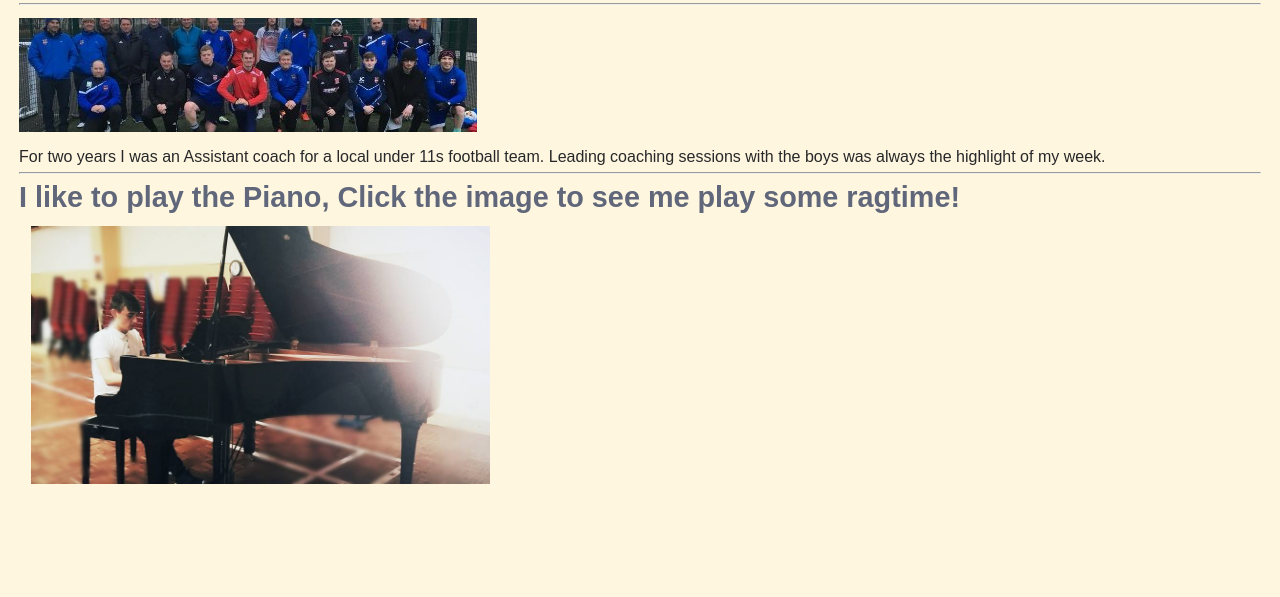
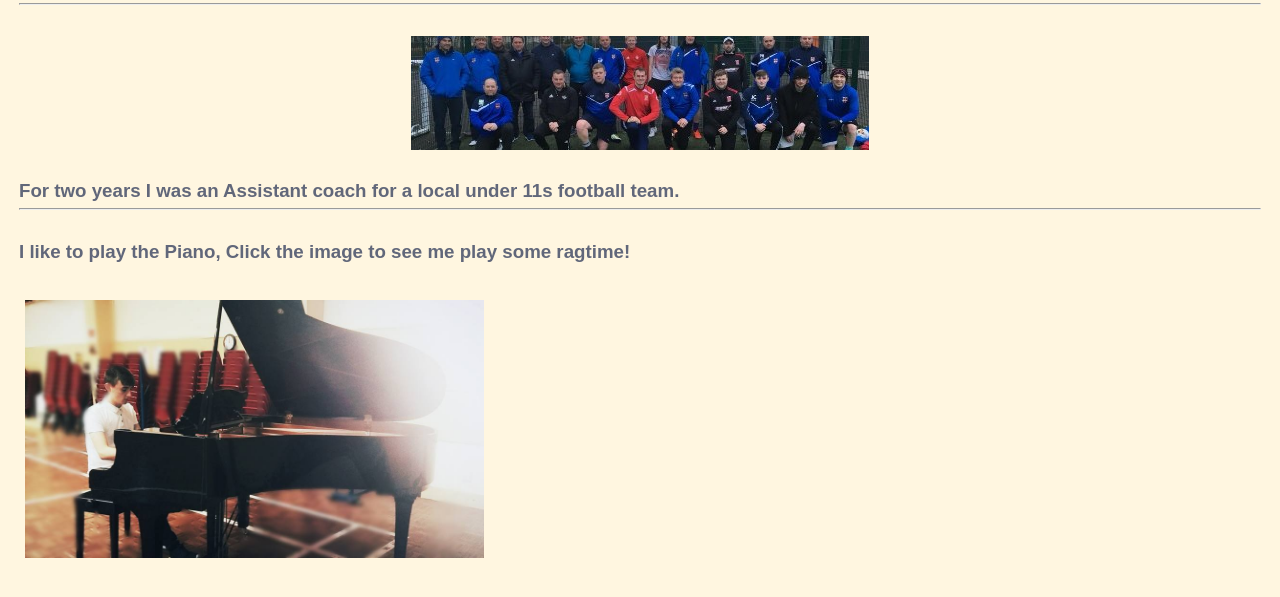
Before and after one commit to paracosm-0/HTML-Capstone_WebDevBootcamp, a plain HTML site: page Hobbies.html in a window 1280 px wide. Shown: the part 61-658 px from the top of the page. Drawn offline with Linux system fonts and the light colour scheme.

Commit message:
Add files via upload

```diff
--- a/Hobbies.html
+++ b/Hobbies.html
@@ -9,14 +9,18 @@
 <body>
     <h1>My Hobbies</h1>
     <hr />
-    <img src="./About_me.jpeg" />
+    <br />
+    <img class="profile" src="./About_me.jpeg" />
+    <br />
+    <p >
+       <h3>For two years I was an Assistant coach for a local under 11s football team.
+    </h3></p>
+    <hr />
+    <br />
+    <h3>I like to play the Piano, Click the image to see me play some ragtime!</h2>
     <p>
-        For two years I was an Assistant coach for a local under 11s football team. Leading coaching sessions with the boys was always the highlight of my week.
-    </p>
-    <hr />
-    <h2>I like to play the Piano, Click the image to see me play some ragtime!</h2>
-    <p>
-    <a href="https://fb.watch/lZaefsN7dq/"><img src="./Piano.jpg" height="258"/></a>
+        <br />
+    <a class="profile" href="https://fb.watch/lZaefsN7dq/"><img src="./Piano.jpg" height="258"/></a>
     <p>
 </body>
 </html>
```
